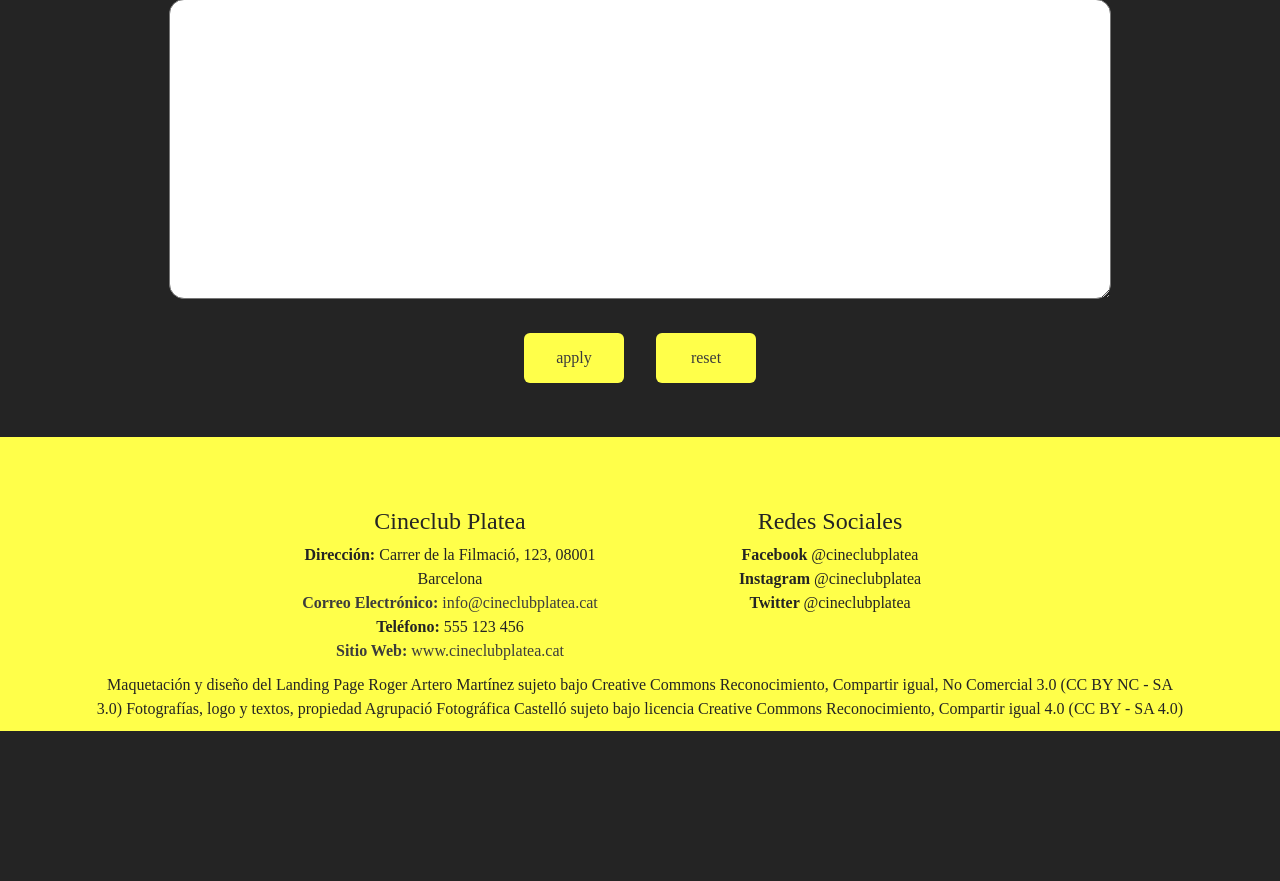
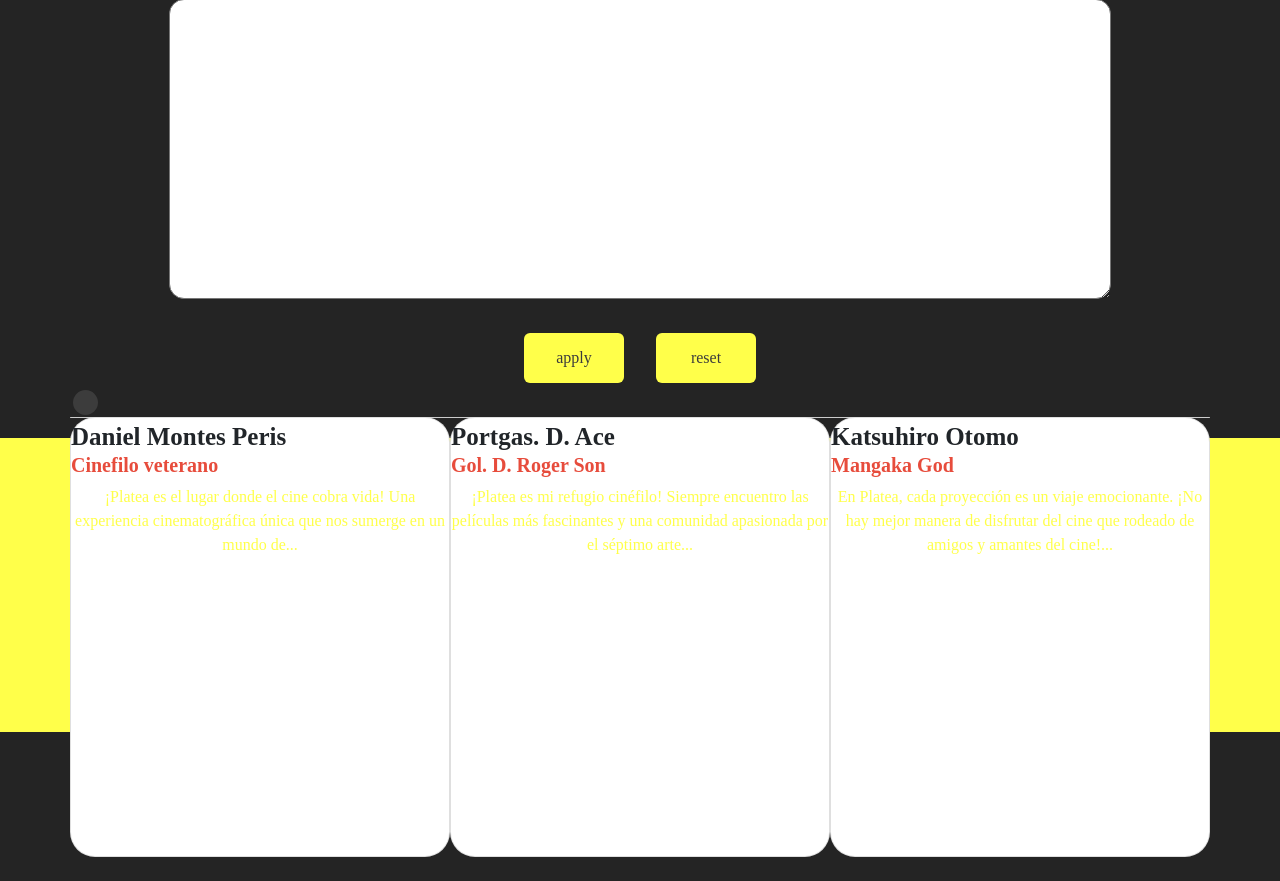
Before and after one commit to xorsch/CinemesPlatea, a PHP site: page / in a window 1280 px wide. Shown: the part 2541-3422 px from the top of the page. Before the commit the page ends 3272 px from the top, so only its background shows below. Run offline with PHP 8.4, Linux system fonts and the light colour scheme.

Commit message:
sección comentarios
Falta arreglar posicionamiento css

```diff
--- a/web/css/grid.css
+++ b/web/css/grid.css
@@ -594,6 +594,53 @@ input#reset-btn {
   justify-content: space-between;
 }
 
+/* carousel comentarios */
+.slider-carousel{
+  max-width: 1100px;
+  display: flex;
+  position: relative;
+  background-color: none;
+  position: initial;
+}
+
+.slider-carousel .card{
+  flex: 1;
+  margin: 0 10px;
+  background: #fff;
+}
+.slider-carousel .card .img{
+  height: 200px;
+  width: 100%;
+}
+.slider-carousel .card .img img{
+  height: 100%;
+  width: 100%;
+  object-fit: cover;
+}
+.slider-carousel .card .content{
+  padding: 10px 20px;
+}
+.card .content .title{
+  font-size: 25px;
+  font-weight: 600;
+}
+.card .content .sub-title{
+  font-size: 20px;
+  font-weight: 600;
+  color: #e74c3c;
+  line-height: 20px;
+}
+.card .content p{
+  height: 100px;
+  text-align: center;
+  margin: 10px 0;
+  overflow: hidden;
+}
+.no-js .owl-carousel.owl-carousel.owl-loaded{
+display:none;
+}
+
+
 /* Botón flotante scrollToTop*/
 
 #scrolltotop_parent {
--- a/web/index.html
+++ b/web/index.html
@@ -1,26 +1,19 @@
 <!DOCTYPE html>
 <html lang="es">
+
 <head>
   <meta charset="UTF-8" />
   <meta name="viewport" content="width=device-width, initial-scale=1.0" />
   <title>Cineclub Platea</title>
 
-    <link
-      rel="stylesheet"
-      href="https://cdnjs.cloudflare.com/ajax/libs/font-awesome/6.2.1/css/all.min.css"
-    />
+  <link rel="stylesheet" href="https://cdnjs.cloudflare.com/ajax/libs/font-awesome/6.2.1/css/all.min.css" />
 
-    <link
-      rel="stylesheet"
-      href="https://cdn.jsdelivr.net/npm/swiper@11/swiper-bundle.min.css"
-    />
+  <link rel="stylesheet" href="https://cdn.jsdelivr.net/npm/swiper@11/swiper-bundle.min.css" />
 
-    <link
-      rel="stylesheet"
-      href="https://cdn.jsdelivr.net/npm/bootstrap@4.0.0/dist/css/bootstrap.min.css"
-      integrity="sha384-Gn5384xqQ1aoWXA+058RXPxPg6fy4IWvTNh0E263XmFcJlSAwiGgFAW/dAiS6JXm"
-      crossorigin="anonymous"
-    />
+  <link rel="stylesheet" href="https://cdn.jsdelivr.net/npm/bootstrap@4.0.0/dist/css/bootstrap.min.css"
+    integrity="sha384-Gn5384xqQ1aoWXA+058RXPxPg6fy4IWvTNh0E263XmFcJlSAwiGgFAW/dAiS6JXm" crossorigin="anonymous" />
+
+  <link rel="stylesheet" href="https://cdnjs.cloudflare.com/ajax/libs/OwlCarousel2/2.3.4/assets/owl.carousel.min.css">
 
   <link rel="stylesheet" href="css/grid.css" />
 </head>
@@ -29,8 +22,7 @@
   <header>
     <div class="menu">
       <a href="index.html">
-          <img class="imgmenu" src="img/Logo.png" alt="logo"
-        /></a>
+        <img class="imgmenu" src="img/Logo.png" alt="logo" /></a>
 
       <div class="pmenu">
         <p><a href="#about-us" class="nav-link">Sobre nosotros</a></p>
@@ -153,32 +145,16 @@
             <div class="slide-content-about-us">
               <div class="swiper-wrapper">
                 <div class="swiper-slide">
-                    <img
-                      id="image-about-us"
-                      src="../web/img/cinema-02.jpeg"
-                      alt="Sala platea"
-                    />
+                  <img id="image-about-us" src="../web/img/cinema-02.jpeg" alt="Sala platea" />
                 </div>
                 <div class="swiper-slide">
-                    <img
-                      id="image-about-us"
-                      src="../web/img/cinema-03.jpeg"
-                      alt="Sala platea"
-                    />
+                  <img id="image-about-us" src="../web/img/cinema-03.jpeg" alt="Sala platea" />
                 </div>
                 <div class="swiper-slide">
-                    <img
-                      id="image-about-us"
-                      src="../web/img/cinema-04.jpeg"
-                      alt="Sala platea"
-                    />
+                  <img id="image-about-us" src="../web/img/cinema-04.jpeg" alt="Sala platea" />
                 </div>
                 <div class="swiper-slide">
-                    <img
-                      id="image-about-us"
-                      src="../web/img/cinema-05.jpeg"
-                      alt="Sala platea"
-                    />
+                  <img id="image-about-us" src="../web/img/cinema-05.jpeg" alt="Sala platea" />
                 </div>
               </div>
             </div>
@@ -225,12 +201,7 @@
                         asociados. Invitaciones exclusivas a preestrenos y
                         encuentros con cineastas.
                       </p>
-                        <button
-                          type="button"
-                          class="btn btn-primary"
-                          data-toggle="modal"
-                          data-target="#exampleModal"
-                        >
+                      <button type="button" class="btn btn-primary" data-toggle="modal" data-target="#exampleModal">
                         Hazte socio
                       </button>
                     </div>
@@ -251,12 +222,7 @@
                         eventos especiales. Acceso a los talleres y podcast de
                         nuestra web.
                       </p>
-                        <button
-                          type="button"
-                          class="btn btn-primary"
-                          data-toggle="modal"
-                          data-target="#exampleModal"
-                        >
+                      <button type="button" class="btn btn-primary" data-toggle="modal" data-target="#exampleModal">
                         Hazte socio
                       </button>
                     </div>
@@ -281,12 +247,7 @@
                         talleres. Oportunidades de voluntariado y
                         participación activa en la programación del cineclub.
                       </p>
-                        <button
-                          type="button"
-                          class="btn btn-primary"
-                          data-toggle="modal"
-                          data-target="#exampleModal"
-                        >
+                      <button type="button" class="btn btn-primary" data-toggle="modal" data-target="#exampleModal">
                         Hazte socio
                       </button>
                     </div>
@@ -316,43 +277,128 @@
           <div class="comment-area">
             <form action="#Comentario.php">
               <div class="coment">
-                  <textarea
-                    name="comentArea"
-                    id="comentArea"
-                    cols="100"
-                    rows="10"
-                  ></textarea>
+                <textarea name="comentArea" id="comentArea" cols="100" rows="10"></textarea>
                 <div class="coment-button">
-                    <input
-                      class="button"
-                      type="submit"
-                      alt="Boton_submit"
-                      id="comment-btn"
-                      value="apply"
-                    />
-                    <input
-                      class="button"
-                      type="reset"
-                      alt="Boton_reset"
-                      id="reset-btn"
-                      value="reset"
-                    />
+                  <input class="button" type="submit" alt="Boton_submit" id="comment-btn" value="apply" />
+                  <input class="button" type="reset" alt="Boton_reset" id="reset-btn" value="reset" />
                 </div>
               </div>
             </form>
           </div>
           <!-- Boton flotante STT-->
           <div id="scrolltotop_parent">
-              <svg id="Capa_1" data-name="Capa 1" xmlns="http://www.w3.org/2000/svg" viewBox="0 0 592.34 592.34"><defs><style>.cls-1{fill:none;stroke:#000;stroke-miterlimit:10;stroke-width:20px;}</style></defs><polygon points="123.76 359.55 98.77 334.56 296.18 137.15 493.59 334.56 468.59 359.55 296.18 187.14 123.76 359.55"/><path class="cls-1" d="M10,296.17h0C10,138.12,138.12,10,296.17,10h0c158.05,0,286.17,128.12,286.17,286.17h0c0,158.05-128.12,286.17-286.17,286.17h0C138.13,582.34,10,454.22,10,296.17Z"/></svg>
+            <svg id="Capa_1" data-name="Capa 1" xmlns="http://www.w3.org/2000/svg" viewBox="0 0 592.34 592.34">
+              <defs>
+                <style>
+                  .cls-1 {
+                    fill: none;
+                    stroke: #000;
+                    stroke-miterlimit: 10;
+                    stroke-width: 20px;
+                  }
+                </style>
+              </defs>
+              <polygon
+                points="123.76 359.55 98.77 334.56 296.18 137.15 493.59 334.56 468.59 359.55 296.18 187.14 123.76 359.55" />
+              <path class="cls-1"
+                d="M10,296.17h0C10,138.12,138.12,10,296.17,10h0c158.05,0,286.17,128.12,286.17,286.17h0c0,158.05-128.12,286.17-286.17,286.17h0C138.13,582.34,10,454.22,10,296.17Z" />
+            </svg>
 
           </div>
         </div>
       </div>
     </div>
+    <!-- comentarios ruchi -->
+    <div class="container">
+      <div class="row">
+        <div class="cols-xs-12 col-sm-12 col-md-12 col-lg-12">
+          <div class="slider owl-carousel">
+      <div class="card">
+        <div class="img">
+          <img src="#" alt="">
+        </div>
+        <div class="content">
+          <div class="title">
+            Daniel Montes Peris</div>
+          <div class="sub-title">
+            Cinefilo veterano</div>
+          <p>
+            ¡Platea es el lugar donde el cine cobra vida! Una experiencia cinematográfica única que nos sumerge en un
+            mundo de...</p>
+        </div>
+      </div>
+
+      <div class="card">
+        <div class="img">
+          <img src="#" alt="">
+        </div>
+        <div class="content">
+          <div class="title">
+            Portgas. D. Ace</div>
+          <div class="sub-title">
+            Gol. D. Roger Son</div>
+          <p>
+            ¡Platea es mi refugio cinéfilo! Siempre encuentro las películas más fascinantes y una comunidad apasionada
+            por el séptimo arte...</p>
+        </div>
+      </div>
+
+      <div class="card">
+        <div class="img">
+          <img src="#" alt="">
+        </div>
+        <div class="content">
+          <div class="title">
+            Katsuhiro Otomo</div>
+          <div class="sub-title">
+            Mangaka God</div>
+          <p>
+            En Platea, cada proyección es un viaje emocionante. ¡No hay mejor manera de disfrutar del cine que rodeado
+            de amigos y amantes del cine!...</p>
+        </div>
+      </div>
+
+
+      <div class="card">
+        <div class="img">
+          <img src="#" alt="">
+        </div>
+        <div class="content">
+          <div class="title">
+            Gwyn, Lord of cinder</div>
+          <div class="sub-title">
+            Señor de la primera llama</div>
+          <p>
+            Platea es el cineclub que alimenta mi pasión por el cine. Con una selección de películas variada y
+            estimulante, siempre encuentro algo...</p>
+        </div>
+      </div>
+
+      <div class="card">
+        <div class="img">
+          <img src="#" alt="">
+        </div>
+        <div class="content">
+          <div class="title">
+            Goku el supersayajin</div>
+          <div class="sub-title">
+            Protagonista Bola de drac</div>
+          <p>
+            En Platea, el cine se convierte en una experiencia compartida. Cada película nos invita a reflexionar,
+            debatir y conectarnos con otros...</p>
+        </div>
+      </div>
+    </div>
+        </div>
+      </div>
+    </div>
+
+    <!--fin comentarios  -->
   </section>
 
   <!-- MODAL -->
-    <div class="modal fade" id="exampleModal" tabindex="-1" role="dialog" aria-labelledby="exampleModalLabel" aria-hidden="true">
+  <div class="modal fade" id="exampleModal" tabindex="-1" role="dialog" aria-labelledby="exampleModalLabel"
+    aria-hidden="true">
     <div class="modal-dialog" role="document">
       <div class="modal-content">
         <div class="modal-header">
@@ -380,15 +426,13 @@
           <h1>Cineclub Platea</h1>
           <p><b>Dirección: </b>Carrer de la Filmació, 123, 08001 Barcelona</p>
           <p>
-              <a class="link" href="mailto:info@cineclubplatea.cat"
-                ><b>Correo Electrónico: </b> info@cineclubplatea.cat</a
-              >
+            <a class="link" href="mailto:info@cineclubplatea.cat"><b>Correo Electrónico: </b>
+              info@cineclubplatea.cat</a>
           </p>
           <p><b>Teléfono: </b>555 123 456</p>
           <p>
             <a class="link" href="http://www.cineclubplatea.cat">
-                <b>Sitio Web: </b>www.cineclubplatea.cat</a
-              >
+              <b>Sitio Web: </b>www.cineclubplatea.cat</a>
           </p>
         </div>
         <div class="col-xs-12 col-sm-12 col-md-4 col-lg-4" id="">
@@ -421,5 +465,18 @@
   <script src="https://cdn.jsdelivr.net/npm/@popperjs/core@2.11.6/dist/umd/popper.min.js"></script>
   <script src="https://stackpath.bootstrapcdn.com/bootstrap/4.5.2/js/bootstrap.min.js"></script>
   <script src="../web/javascript/main.js"></script>
+  <script src="https://code.jquery.com/jquery-3.5.1.js"></script>
+
+  <script src="https://cdnjs.cloudflare.com/ajax/libs/OwlCarousel2/2.3.4/owl.carousel.min.js"></script>
+
+  <script>
+      $(".slider").owlCarousel({
+        loop: true,
+        autoplay: true,
+        autoplayTimeout: 1000, //2000ms = 2s;
+        autoplayHoverPause: true,
+      });
+  </script>
 </body>
+
 </html>
--- a/web/javascript/main.js
+++ b/web/javascript/main.js
@@ -167,3 +167,13 @@ if (cardEl) {
 } else {
     console.log('Element with id "sortable-cards" not found.');
 }
+
+// carousel ruchi
+
+$(".slider-carousel").owlCarousel({
+  loop: true,
+  autoplay: true,
+  autoplayTimeout: 1000, //2000ms = 2s;
+  autoplayHoverPause: true,
+
+});
```
Lines whose indentation alone changed are shown as unchanged.
